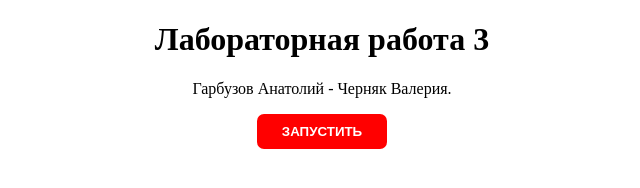
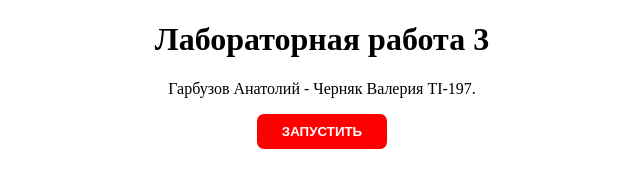
Before and after one commit to anatoly8525/Lab3Final, a plain HTML site: page index.html in a window 1280 px wide. Shown: the whole page, without its empty margins (318-958 px from the left). Drawn offline with Linux system fonts and the light colour scheme.

Commit message:
Update index.html

```diff
--- a/index.html
+++ b/index.html
@@ -25,7 +25,7 @@
 <body>
 <center>
 <h1>Лабораторная работа 3</h1>
-<p>Гарбузов Анатолий - Черняк Валерия.</p>
+<p>Гарбузов Анатолий - Черняк Валерия TI-197.</p>
   <button type="button" id="ruu1" name="run_script">Запустить</button>
 </center>
 
```
